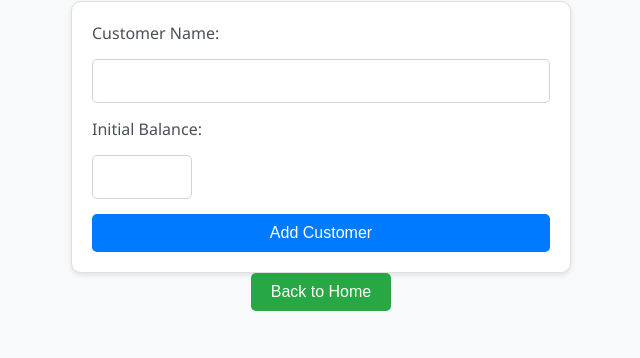
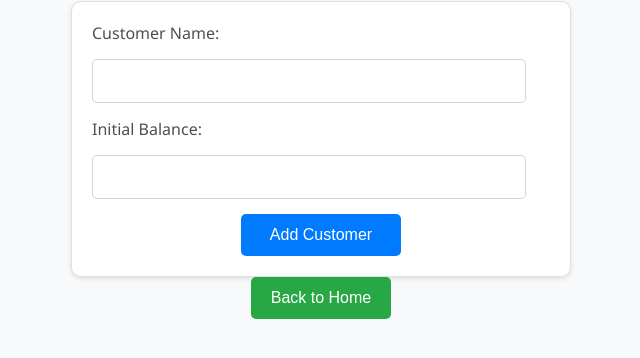
Before and after one commit to galon2n/galon2n.github.io, a plain HTML site: page create.html in a window 1280 px wide. Shown: the part 102-460 px from the top of the page, without its empty margins (319-959 px from the left). Drawn offline with Linux system fonts and the light colour scheme.

Commit message:
styles.css

```diff
--- a/styles.css
+++ b/styles.css
@@ -25,7 +25,7 @@ h1 {
 
 /* Buttons Styling */
 button {
-    padding: 10px 20px;
+    padding: 12px 20px;
     background-color: #007BFF;
     color: white;
     border: none;
@@ -34,6 +34,8 @@ button {
     font-weight: 500;
     cursor: pointer;
     transition: background-color 0.3s ease;
+    width: 150px;
+    text-align: center;
 }
 
 button:hover {
@@ -42,6 +44,7 @@ button:hover {
 
 .back-btn {
     background-color: #28a745;
+    width: auto;
 }
 
 .back-btn:hover {
@@ -82,6 +85,8 @@ button:hover {
     border: none;
     cursor: pointer;
     transition: background-color 0.3s ease;
+    width: 120px;
+    text-align: center;
 }
 
 .btn-add {
@@ -117,8 +122,9 @@ input[type="number"] {
     border: 1px solid #ced4da;
     border-radius: 5px;
     font-size: 1rem;
-    width: 100px;
+    width: 80px;
     text-align: center;
+    margin-right: 10px; /* Spacing between input and buttons */
 }
 
 /* Form Styles */
@@ -147,12 +153,19 @@ input[type="number"] {
     border-radius: 5px;
     font-size: 1rem;
     transition: border-color 0.3s ease;
+    width: calc(100% - 24px); /* Full width with padding */
 }
 
 input[type="text"]:focus,
 input[type="number"]:focus {
     border-color: #007BFF;
     outline: none;
+}
+
+/* Align the form buttons to the center */
+form button {
+    align-self: center;
+    width: 160px;
 }
 
 /* Media Queries for Responsiveness */
@@ -168,6 +181,11 @@ input[type="number"]:focus {
     }
 
     input[type="number"] {
+        width: 100%;
+        margin-bottom: 10px;
+    }
+
+    .btn {
         width: 100%;
     }
 }
@@ -185,10 +203,12 @@ input[type="number"]:focus {
     .btn {
         padding: 8px 10px;
         font-size: 0.8rem;
+        width: 100%;
     }
 
     input[type="number"],
     input[type="text"] {
         font-size: 0.9rem;
+        width: 100%;
     }
 }
```
